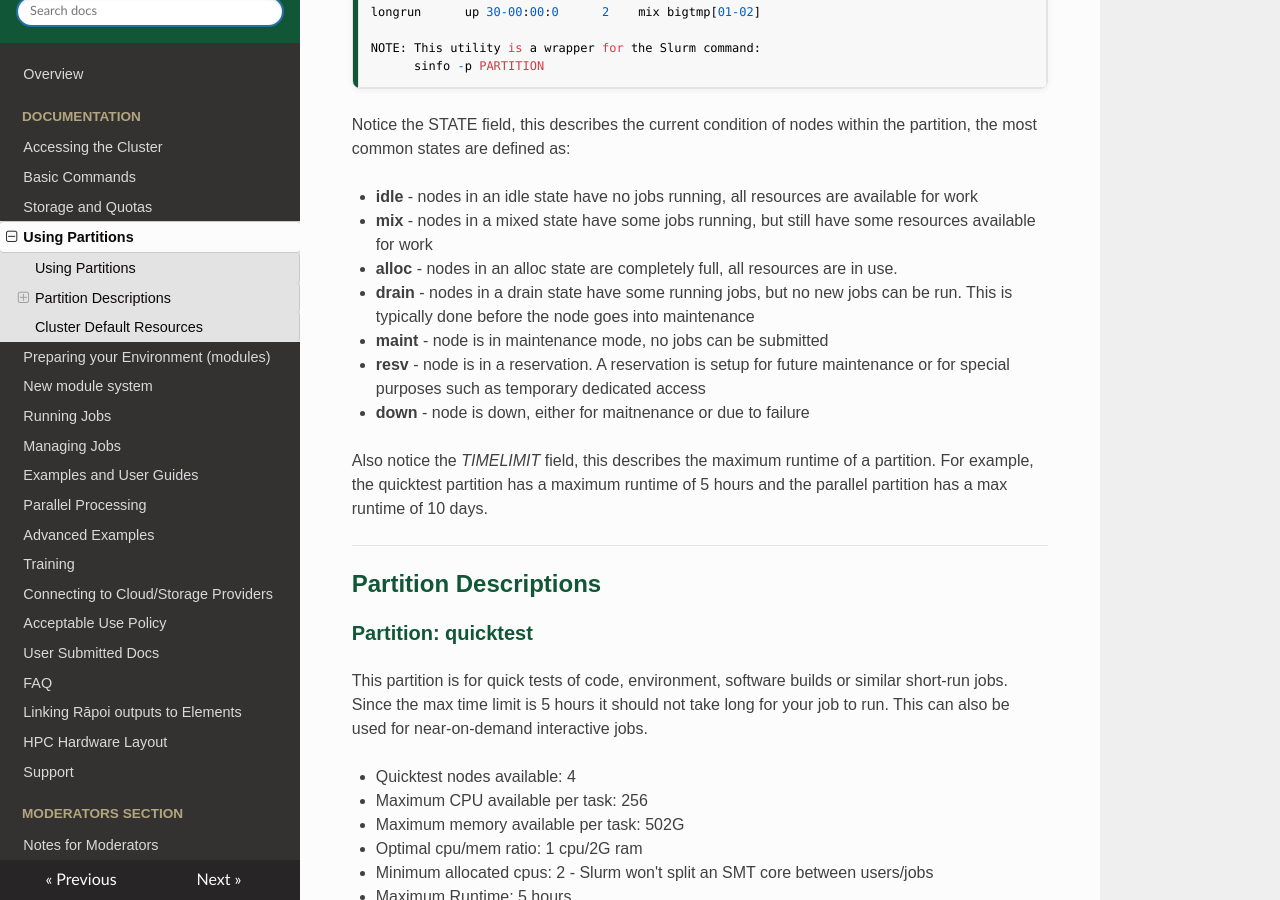
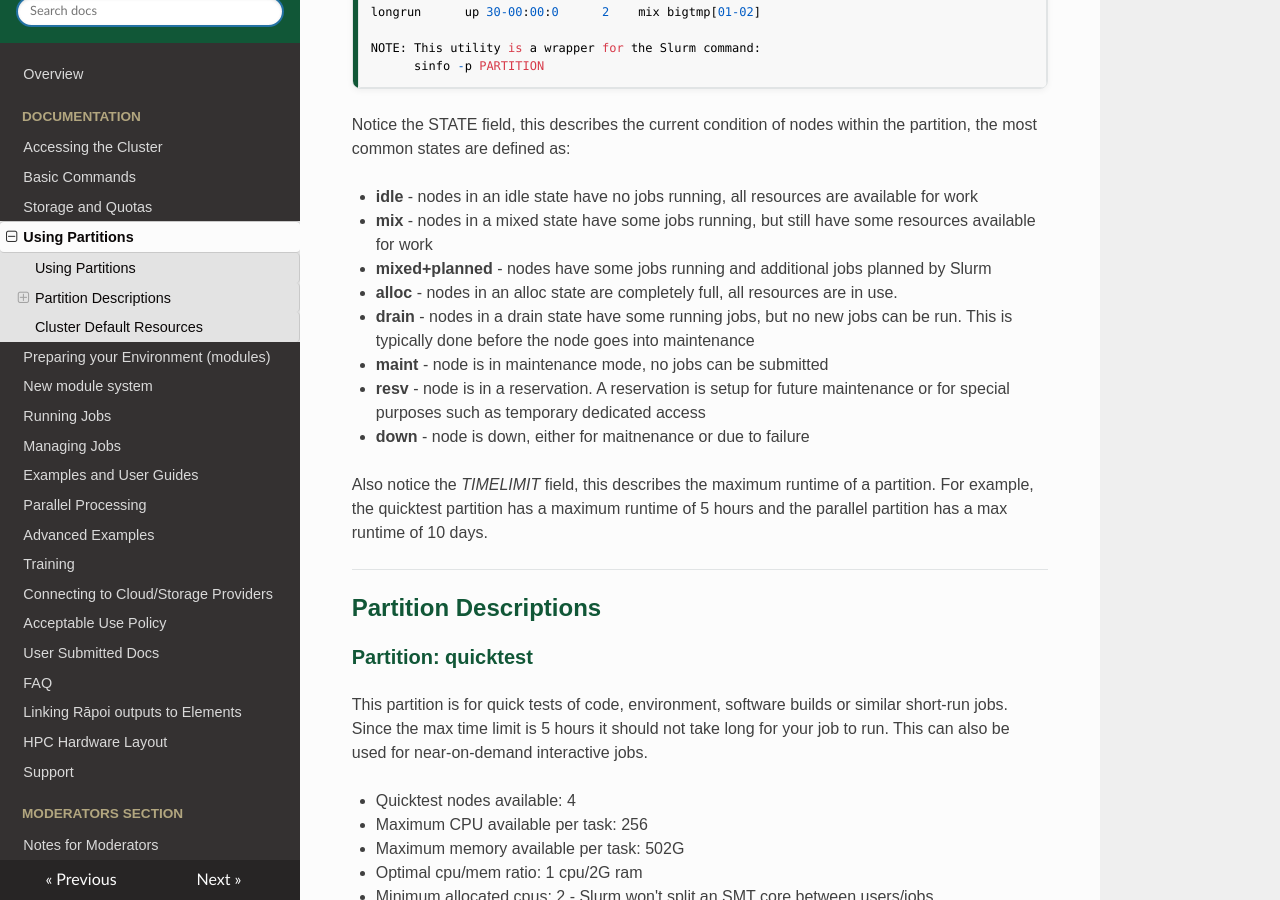
Before and after one commit to vuw-research-computing/raapoi-docs, an MkDocs documentation site: the page built from docs/partitions.md, in a window 1280 px wide and 900 px high, scrolled down 817 px. Built offline with MkDocs 1.6.1, drawn with Linux system fonts in a browser that asks for light colours; nearby versions of some CDN libraries; some web fonts are replaced; a script that is not in the unit is left out.

Commit message:
mixed+planned

```diff
--- a/docs/partitions.md
+++ b/docs/partitions.md
@@ -49,6 +49,7 @@ partition, the most common states are defined as:
 for work
 * __mix__ - nodes in a mixed state have some jobs running, but still have some
 resources available for work
+* __mixed+planned__ - nodes have some jobs running and additional jobs planned by Slurm
 * __alloc__ - nodes in an alloc state are completely full, all resources are in use.
 * __drain__ - nodes in a drain state have some running jobs, but no new jobs can be
 run.  This is typically done before the node goes into maintenance
```
